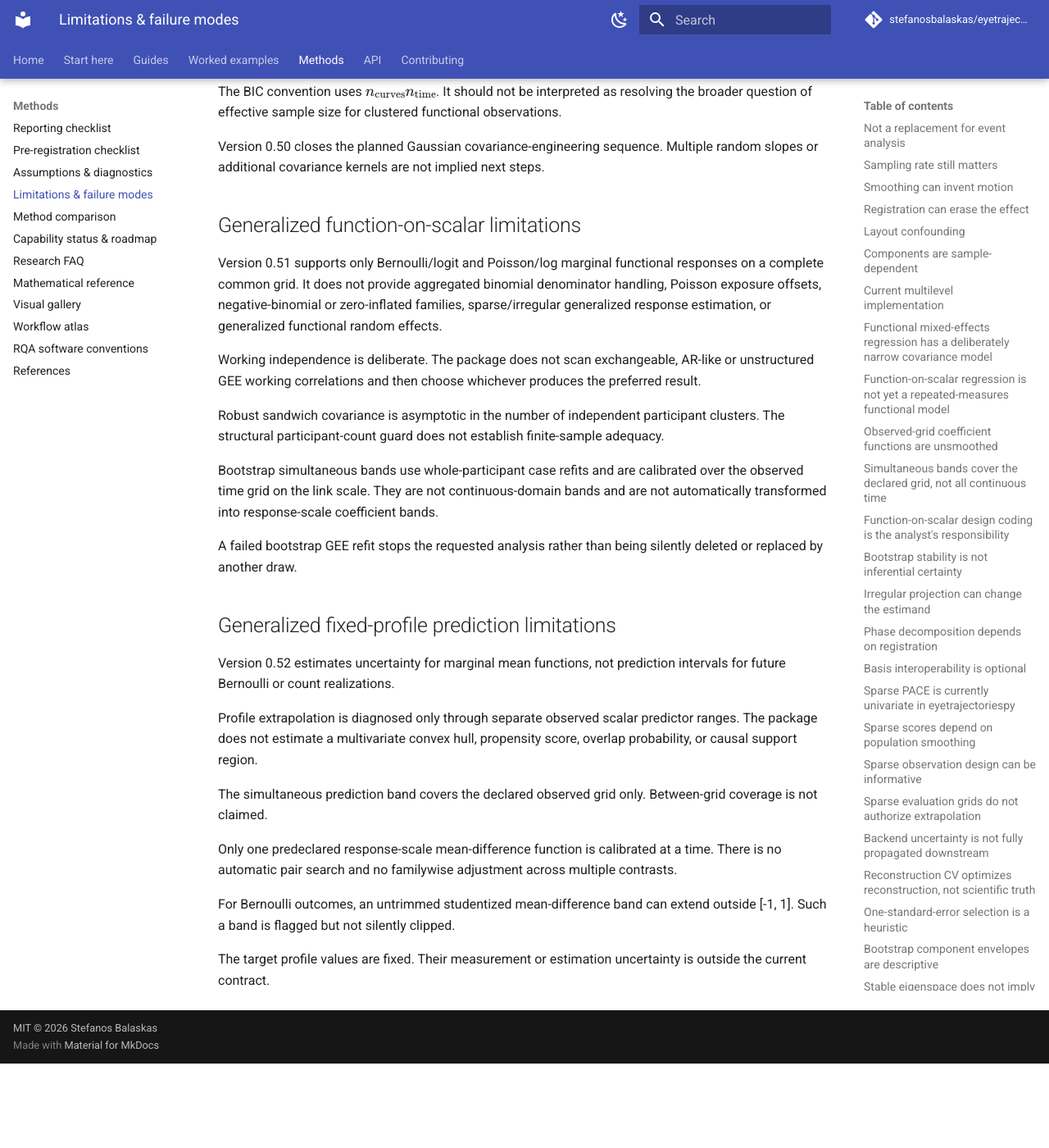
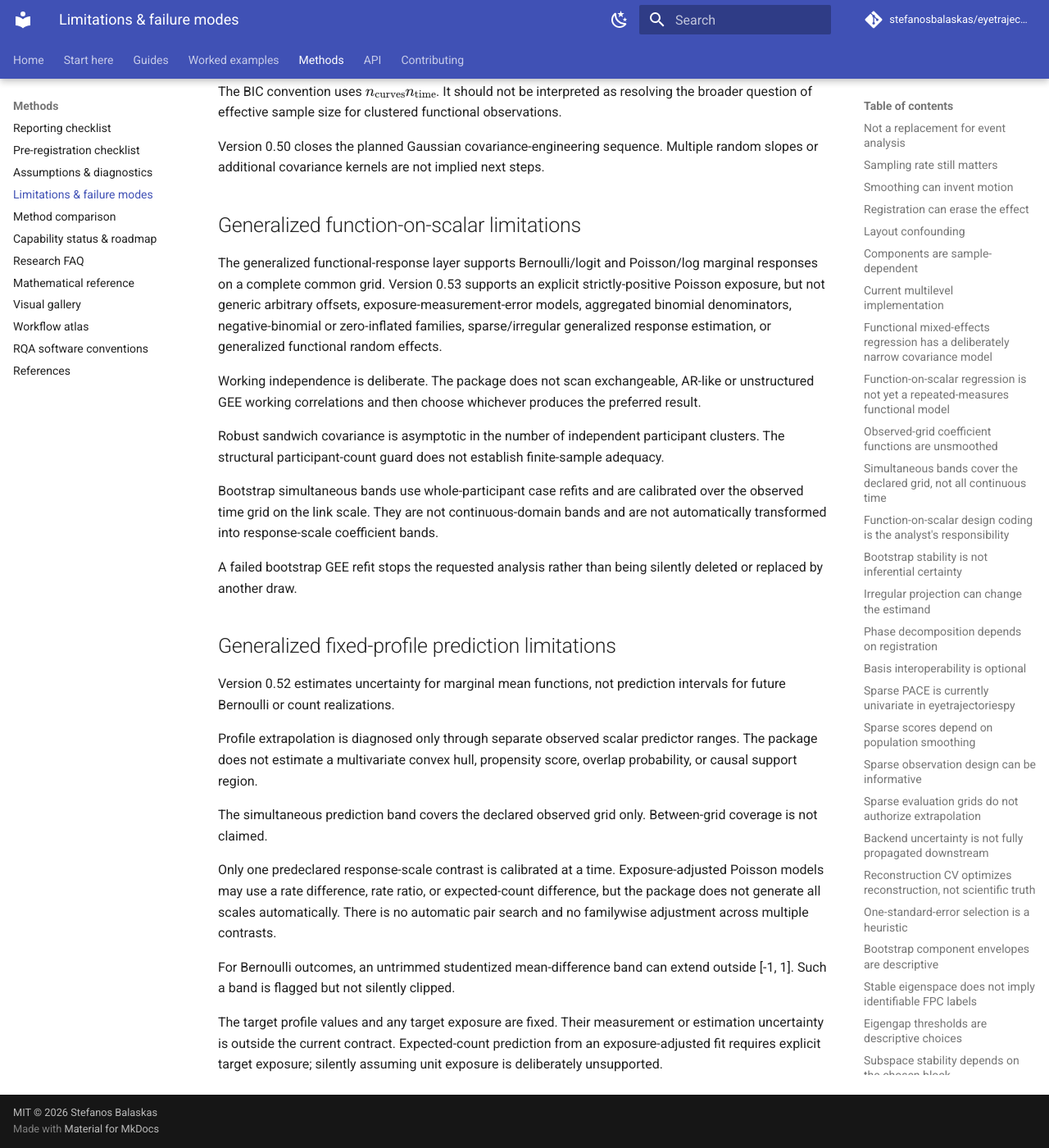
Before and after one commit to stefanosbalaskas/eyetrajectoriespy, an MkDocs documentation site: the page built from docs/methods/limitations.md, in a window 1280 px wide and 1400 px high, scrolled down 33892 px. Shown: the whole window at 82% size. Built offline with MkDocs 1.6.1 and Material for MkDocs 9.7.7, drawn with Linux system fonts in a browser that asks for light colours; comment, search, counter and statistics services are not loaded; before the commit the page ends 35189 px from its top, so only the background shows below that.

Commit message:
Integrate Poisson exposure into limitations.md

```diff
--- a/docs/methods/limitations.md
+++ b/docs/methods/limitations.md
@@ -1049,7 +1049,7 @@
 
 ## Generalized function-on-scalar limitations
 
-Version 0.51 supports only Bernoulli/logit and Poisson/log marginal functional responses on a complete common grid. It does not provide aggregated binomial denominator handling, Poisson exposure offsets, negative-binomial or zero-inflated families, sparse/irregular generalized response estimation, or generalized functional random effects.
+The generalized functional-response layer supports Bernoulli/logit and Poisson/log marginal responses on a complete common grid. Version 0.53 supports an explicit strictly-positive Poisson exposure, but not generic arbitrary offsets, exposure-measurement-error models, aggregated binomial denominators, negative-binomial or zero-inflated families, sparse/irregular generalized response estimation, or generalized functional random effects.
 
 Working independence is deliberate. The package does not scan exchangeable, AR-like or unstructured GEE working correlations and then choose whichever produces the preferred result.
 
@@ -1071,12 +1071,9 @@
 The simultaneous prediction band covers the declared observed grid only.
 Between-grid coverage is not claimed.
 
-Only one predeclared response-scale mean-difference function is calibrated at a
-time. There is no automatic pair search and no familywise adjustment across
-multiple contrasts.
+Only one predeclared response-scale contrast is calibrated at a time. Exposure-adjusted Poisson models may use a rate difference, rate ratio, or expected-count difference, but the package does not generate all scales automatically. There is no automatic pair search and no familywise adjustment across multiple contrasts.
 
 For Bernoulli outcomes, an untrimmed studentized mean-difference band can
 extend outside [-1, 1]. Such a band is flagged but not silently clipped.
 
-The target profile values are fixed. Their measurement or estimation
-uncertainty is outside the current contract.
+The target profile values and any target exposure are fixed. Their measurement or estimation uncertainty is outside the current contract. Expected-count prediction from an exposure-adjusted fit requires explicit target exposure; silently assuming unit exposure is deliberately unsupported.
```
